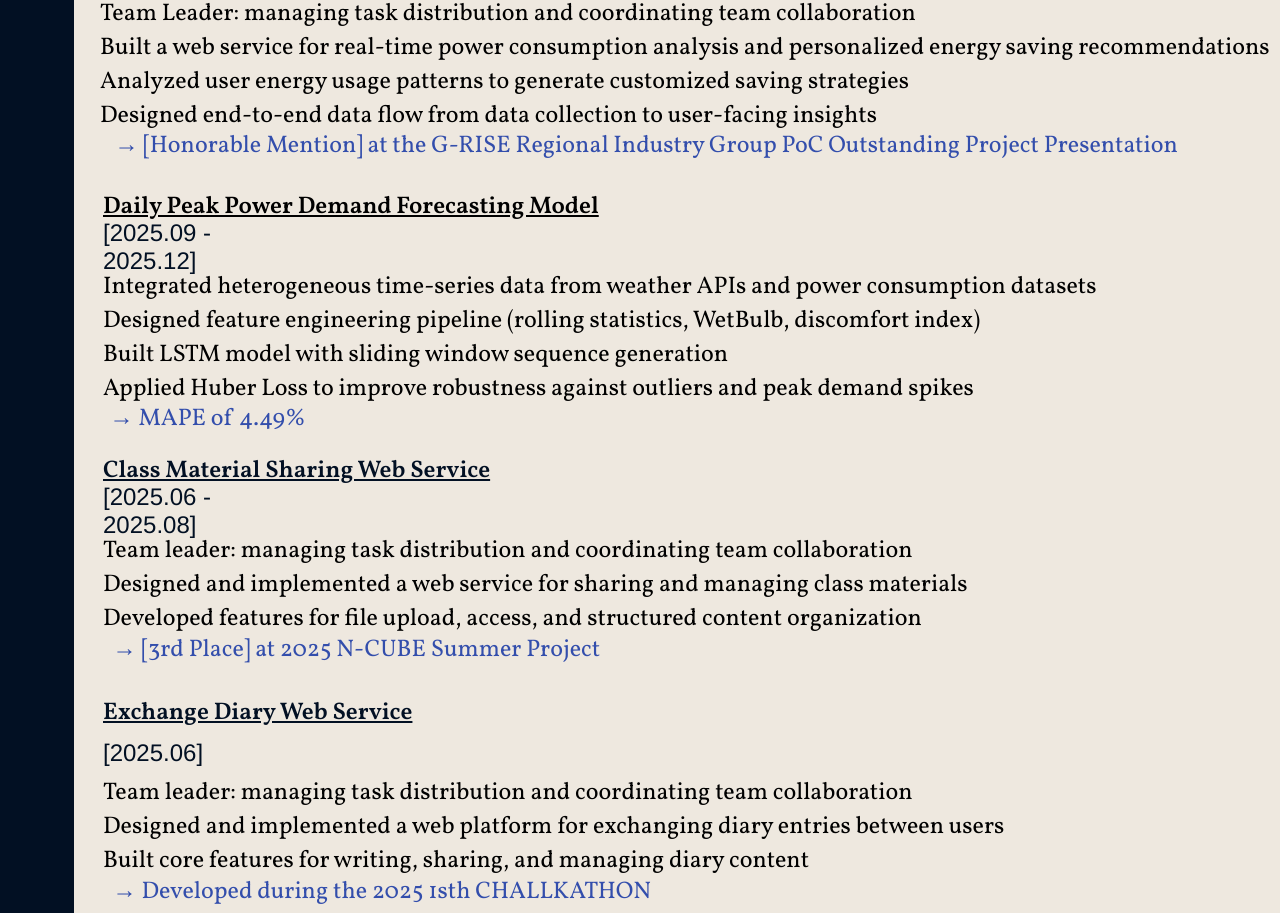
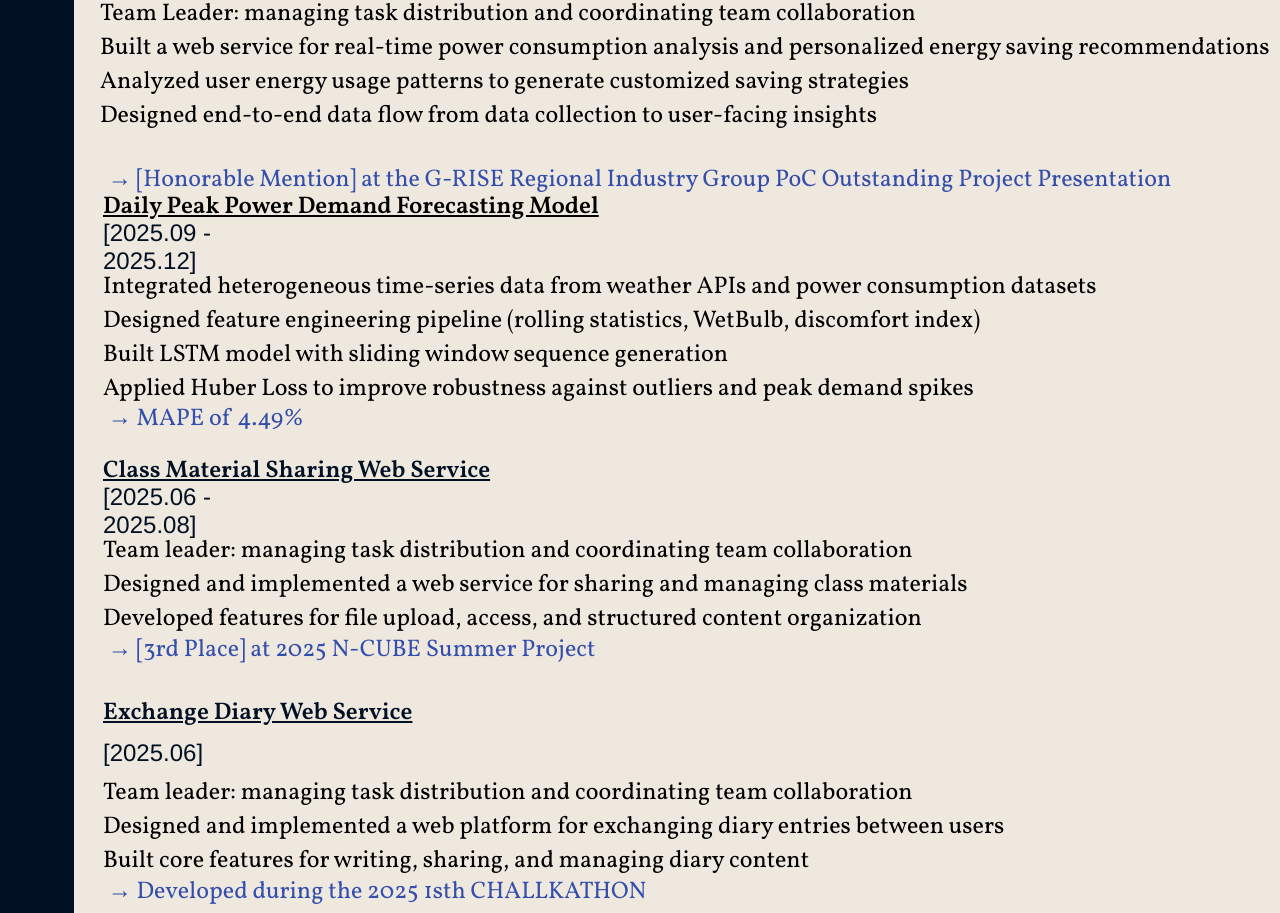
Before and after one commit to SeoJeong-Lee/portfolio-page, a React (Vite) app: page / in a window 1280 px wide. Shown: the part 937-1850 px from the top of the page. Built offline with nearby package versions, Linux system fonts and the light colour scheme; a web font is replaced by a local one.

Commit message:
projects and awards

```diff
--- a/src/screens/Main.tsx
+++ b/src/screens/Main.tsx
@@ -25,15 +25,19 @@ export const Main = (): JSX.Element => {
                 <Projects />
 
                 <p className="absolute top-[1812px] left-[103px] h-[33px] flex items-center [font-family:'Vollkorn',Helvetica] font-normal text-award text-2xl tracking-[0] leading-[normal]">
-                    &nbsp; → Developed during the 2025 1sth CHALLKATHON
+                    &nbsp;→ Developed during the 2025 1sth CHALLKATHON
                 </p>
 
                 <p className="absolute top-[1570px] left-[103px] h-[33px] flex items-center [font-family:'Vollkorn',Helvetica] font-normal text-award text-2xl tracking-[0] leading-[normal]">
-                    &nbsp; → [3rd Place] at 2025 N-CUBE Summer Project
+                    &nbsp;→ [3rd Place] at 2025 N-CUBE Summer Project
                 </p>
 
-                <p className="absolute top-[1339px] left-[100px] h-[33px] flex items-center [font-family:'Vollkorn',Helvetica] font-normal text-[#334eac] text-2xl tracking-[0] leading-[normal]">
-                    &nbsp; → MAPE of 4.49%
+                <p className="absolute top-[1339px] left-[103px] h-[33px] flex items-center [font-family:'Vollkorn',Helvetica] font-normal text-award text-2xl tracking-[0] leading-[normal]">
+                    &nbsp;→ MAPE of 4.49%
+                </p>
+
+                <p className="absolute top-[1100px] left-[103px] h-[33px] flex items-center [font-family:'Vollkorn',Helvetica] font-normal text-award text-2xl tracking-[0] leading-[normal]">
+                    &nbsp;→ [Honorable Mention] at the G-RISE Regional Industry Group PoC Outstanding Project Presentation
                 </p>
 
                 <div className="absolute top-[500px] left-[103px] w-[313px] flex flex-col gap-3">
--- a/src/screens/main/sections/projects/projects.tsx
+++ b/src/screens/main/sections/projects/projects.tsx
@@ -69,10 +69,6 @@ export const Projects = (): JSX.Element => {
             </div>
 
             <div className="absolute top-24 left-[26px] w-[1236px] h-[245px]">
-                <p className="absolute top-[212px] left-0 w-[1228px] h-[33px] flex items-center [font-family:'Vollkorn',Helvetica] font-normal text-[#334eac] text-2xl tracking-[0] leading-[normal]">
-                    &nbsp;&nbsp; → [Honorable Mention] at the G-RISE Regional Industry Group PoC Outstanding Project Presentation
-                </p>
-
                 <p className="absolute top-20 left-0 w-[1228px] h-[165px] [font-family:'Vollkorn',Helvetica] font-normal text-black text-2xl tracking-[0] leading-[normal]">
                     Team Leader: managing task distribution and coordinating team collaboration
                     <br />
```
